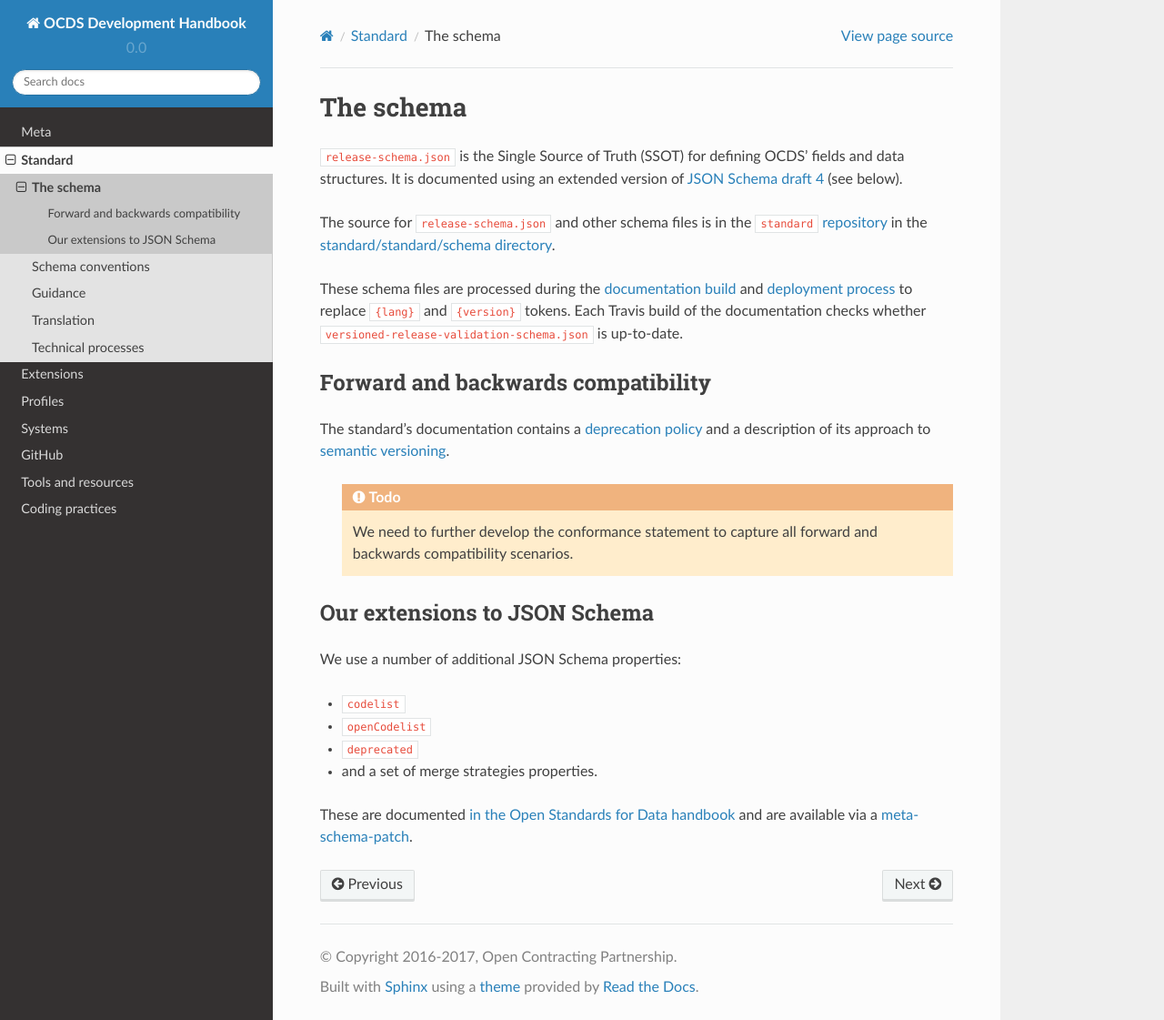
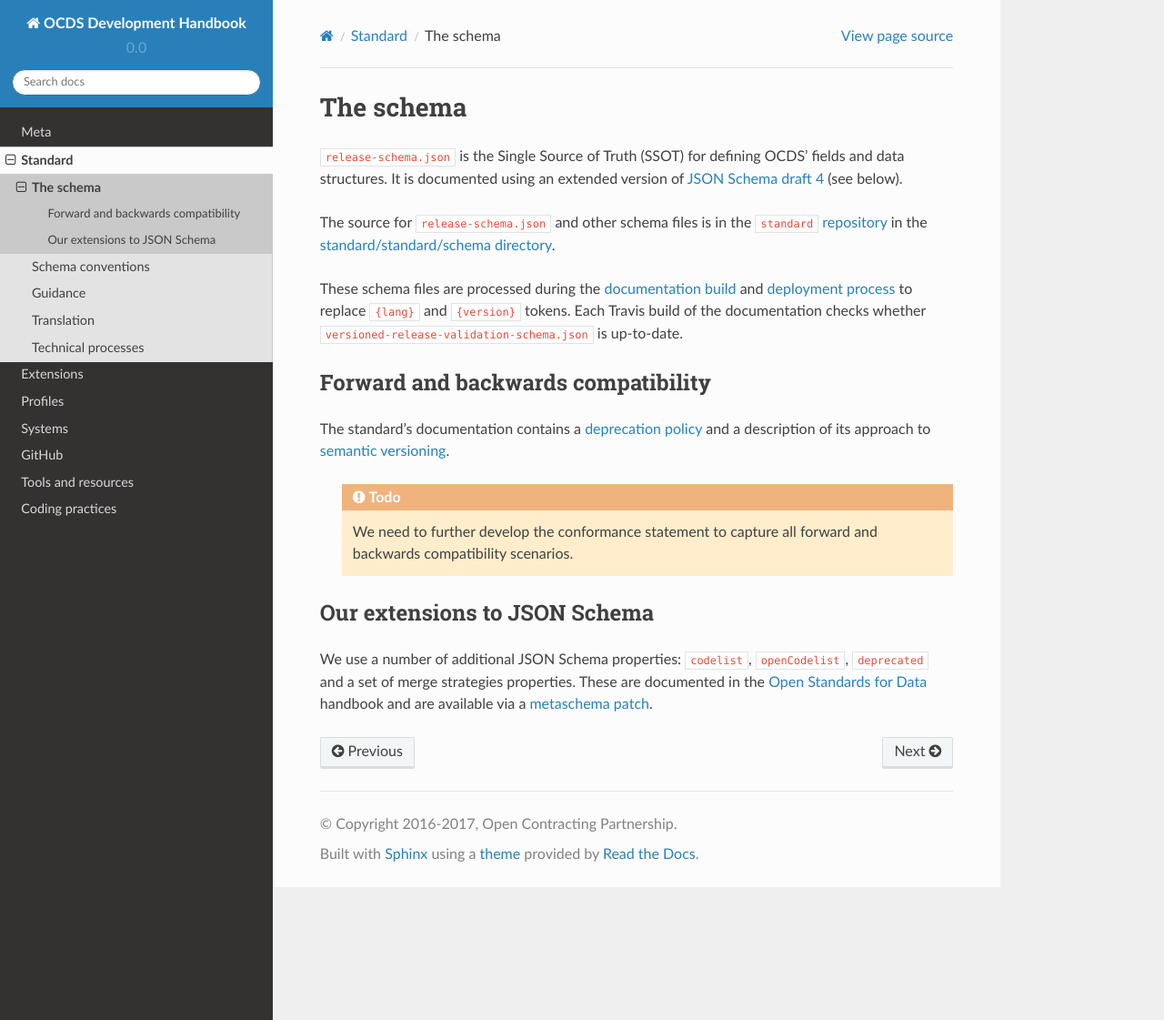
Before and after one commit to open-contracting/standard-development-handbook, a Sphinx documentation site: the page built from docs/standard/schema.md, in a window 1280 px wide and 1121 px high. Shown: the whole window at 91% size. Built offline with Sphinx 7.4.7 and the Read the Docs theme 2.0.0, drawn with Linux system fonts in a browser that asks for light colours.

Commit message:
Copy edit some standard pages, merge short paragraphs and lists into single paragraphs

```diff
--- a/docs/standard/schema.md
+++ b/docs/standard/schema.md
@@ -17,11 +17,4 @@ The standard's documentation contains a [deprecation policy](http://standard.ope
 
 ## Our extensions to JSON Schema
 
-We use a number of additional JSON Schema properties:
-
-* `codelist`
-* `openCodelist`
-* `deprecated`
-* and a set of merge strategies properties.
-
-These are documented [in the Open Standards for Data handbook](http://os4d.opendataservices.coop/development/schema/#extended-json-schema) and are available via a [meta-schema-patch](https://github.com/open-contracting/standard/tree/HEAD/standard/schema/metaschema).
+We use a number of additional JSON Schema properties: `codelist`, `openCodelist`, `deprecated` and a set of merge strategies properties. These are documented in the [Open Standards for Data](http://os4d.opendataservices.coop/development/schema/#extended-json-schema) handbook and are available via a [metaschema patch](https://github.com/open-contracting/standard/tree/HEAD/standard/schema/metaschema).
```
Also changed, not shown: docs/standard/conventions.md (+17 -23 lines), docs/standard/technical/repository.md (+1 -1 lines).
